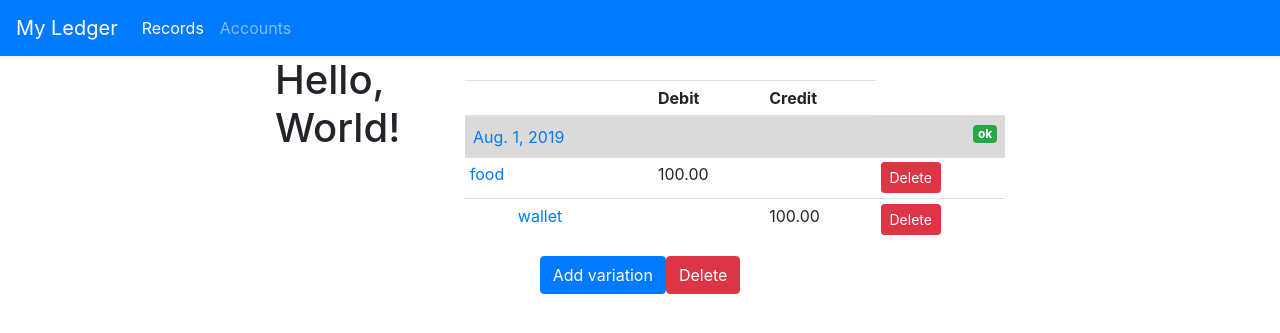
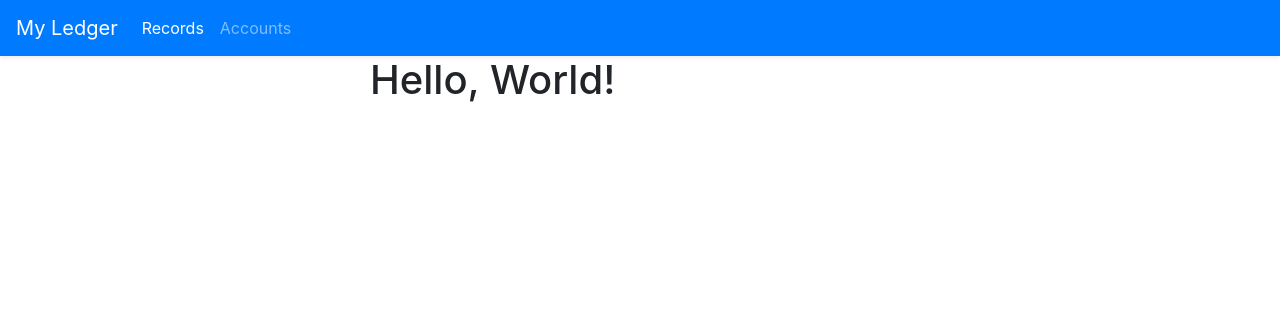
Before and after one commit to manugrandio/leanledger, a Django app: page /ledger/1/record/1/ in a window 1280 px wide. Shown: the top 333 px of the page. Run offline with Django 3.2, Linux system fonts and the light colour scheme; data comes from the database, SQL or seed files in the repository; style sheets or scripts are compiled from the project's sources; some libraries are stand-ins or nearby versions.

Commit message:
Delete record creation

```diff
--- a/leanledger/ledger/urls.py
+++ b/leanledger/ledger/urls.py
@@ -2,9 +2,8 @@ from django.urls import path
 
 from .views import (
     ledger_list, ledger_create, ledger_update, ledger_delete,
-    record_detail, record_create, record_delete, record_list,
+    record_detail, record_list, record_create,
     account_detail, account_create, account_delete, account_list,
-    variation_create, variation_delete,
 )
 
 
@@ -19,20 +18,10 @@ urlpatterns = [
     path('<int:ledger_pk>/record/', record_list, name='record_list'),
     path('<int:ledger_pk>/record/create/', record_create, name='record_create'),
     path('<int:ledger_pk>/record/<int:record_pk>/', record_detail, name='record_detail'),
-    path('<int:ledger_pk>/record/<int:record_pk>/delete/', record_delete, name='record_delete'),
 
     # Account
     path('<int:ledger_pk>/account/', account_list, name='account_list'),
     path('<int:ledger_pk>/account/create/', account_create, name='account_create'),
     path('<int:ledger_pk>/account/<int:account_pk>/', account_detail, name='account_detail'),
     path('<int:ledger_pk>/account/<int:account_pk>/delete/', account_delete, name='account_delete'),
-
-    # Variation
-    path(
-        '<int:ledger_pk>/record/<int:record_pk>/variation/create/', variation_create,
-        name='variation_create'),
-    path(
-        '<int:ledger_pk>/record/<int:record_pk>/variation/<int:variation_pk>/delete/',
-        variation_delete,
-        name='variation_delete'),
 ]
--- a/leanledger/ledger/views.py
+++ b/leanledger/ledger/views.py
@@ -68,31 +68,7 @@ def record_list(request, ledger_pk):
 
 
 def record_create(request, ledger_pk):
-    ledger = Ledger.objects.get(pk=ledger_pk)
-    form = RecordForm(request.POST or None)
-    if form.is_valid():
-        record = form.save(commit=False)
-        record.ledger = ledger
-        record.save()
-        return redirect(reverse('record_detail', args=[ledger.pk, record.pk]))
-        # TODO handle form errors
-    return render(request, 'ledger/record_create.html', context={
-        'form': form,
-        'ledger': ledger,
-    })
-
-
-def record_delete(request, ledger_pk, record_pk):
-    ledger = Ledger.objects.get(pk=ledger_pk)
-    record = Record.objects.get(pk=record_pk)
-    if request.method == 'POST':
-        record.delete()
-        return redirect(reverse('record_list', args=[ledger_pk]))
-    return render(request, 'ledger/record_delete.html', {
-        'record': record,
-        'ledger': ledger,
-    })
-
+    pass
 
 
 def account_detail(request, ledger_pk, account_pk):
@@ -138,26 +114,3 @@ def account_delete(request, ledger_pk, account_pk):
         'ledger': ledger,
         'account': account,
     })
-
-
-def variation_create(request, ledger_pk, record_pk):
-    form = VariationForm(request.POST or None)
-    if request.method == 'POST':
-        if form.is_valid():
-            variation = form.save(commit=False)
-            variation.record = Record.objects.get(pk=record_pk)
-            variation.save()
-            return redirect(reverse('record_detail', args=[ledger_pk, record_pk]))
-        # TODO handle form errors
-    return render(request, 'ledger/variation_create.html', {
-        'form': form,
-        'record_pk': record_pk,
-        'ledger_pk': ledger_pk
-    })
-
-
-def variation_delete(request, ledger_pk, record_pk, variation_pk):
-    if request.method != 'POST':
-        return HttpResponseForbidden('Method not allowed')
-    Variation.objects.get(pk=variation_pk).delete()
-    return redirect(reverse('record_detail', args=[ledger_pk, record_pk]))
--- a/leanledger/templates/ledger/record_detail.html
+++ b/leanledger/templates/ledger/record_detail.html
@@ -8,55 +8,11 @@
 
 <div class="container">
   <div class="row justify-content-center">
-    <div class="col-2" id="root"></div>
-
-    <div class="col-6">
-      <table class="table table-sm mt-4">
-        <thead>
-          <th scope="col"></th>
-          <th scope="col">Debit</th>
-          <th scope="col">Credit</th>
-        </thead>
-        <tbody>
-        {% include "ledger/record_single_edit.html" with record=record %}
-        </tbody>
-      </table>
-    </div>
-  </div>
-  <div class="row justify-content-center">
-    <div id="add_variation_form_wrapper"></div>
-  </div>
-  <div class="row justify-content-center">
-    <button id="add_variation_btn" class="btn btn-primary">Add variation</button>
-    <a class="btn btn-danger" href="{% url 'record_delete' ledger.pk record.pk %}">Delete</a>
+    <div class="col-6" id="root"></div>
   </div>
 </div>
-{% endblock %}
+{% endblock content %}
 
 {% block javascript %}
 <script src="{% static 'bundle.js' %}"></script>
-<script>
-let addVariationFormUrl = "{% url 'variation_create' ledger.pk record.pk %}";
-
-function mountForm(text, wrapperId) {
-    let formWrapper = document.getElementById(wrapperId);
-    formWrapper.innerHTML = text;
-}
-
-document.addEventListener("DOMContentLoaded", function(event) {
-    let createBtn = document.getElementById("add_variation_btn");
-    createBtn.onclick = function (event) {
-        fetch(addVariationFormUrl)
-        .then(function(response) {
-            console.log(response);
-            return response.text();
-        })
-        .then(function(text) {
-            mountForm(text, "add_variation_form_wrapper");
-            createBtn.classList.add("invisible");
-        });
-    };
-
-});
-</script>
 {% endblock javascript %}
--- a/leanledger/templates/ledger/record_single_edit.html
+++ /dev/null
@@ -1,17 +0,0 @@
-<tr class="table-active" scope="col">
-  <td class="p-2" colspan="4" scope="row">
-    <a href="{% url 'record_detail' ledger.pk record.pk %}">{{ record.date }}</a>
-    {% if record.is_balanced %}
-      <span class="float-right badge badge-success">ok</span>
-    {% else %}
-      <span class="float-right badge badge-danger">unbalanced</span>
-    {% endif %}
-    <em class="mr-3 float-right">{{ record.description }}</em>
-  </td>
-</tr>
-{% for debit_variation in record.variations_by_type.debit %}
-  {% include 'ledger/variation_detail_edit.html' with variation=debit_variation variation_type="DEBIT" %}
-{% endfor %}
-{% for credit_variation in record.variations_by_type.credit %}
-  {% include 'ledger/variation_detail_edit.html' with variation=credit_variation variation_type="CREDIT" %}
-{% endfor %}
```
Also changed, not shown: leanledger/ledger/tests/test_views.py (+0 -72 lines), leanledger/templates/ledger/record_create.html (deleted, +0 -24 lines), leanledger/templates/ledger/record_delete.html (deleted, +0 -20 lines).
